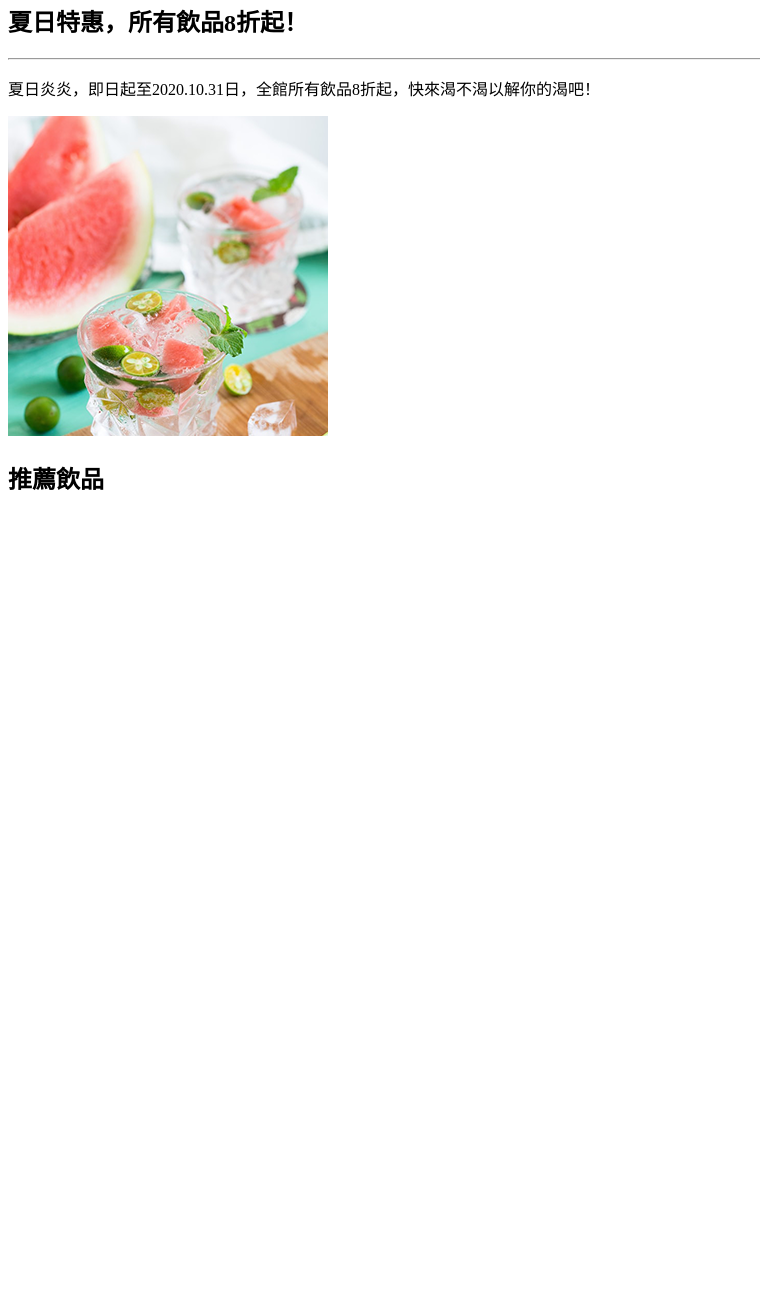
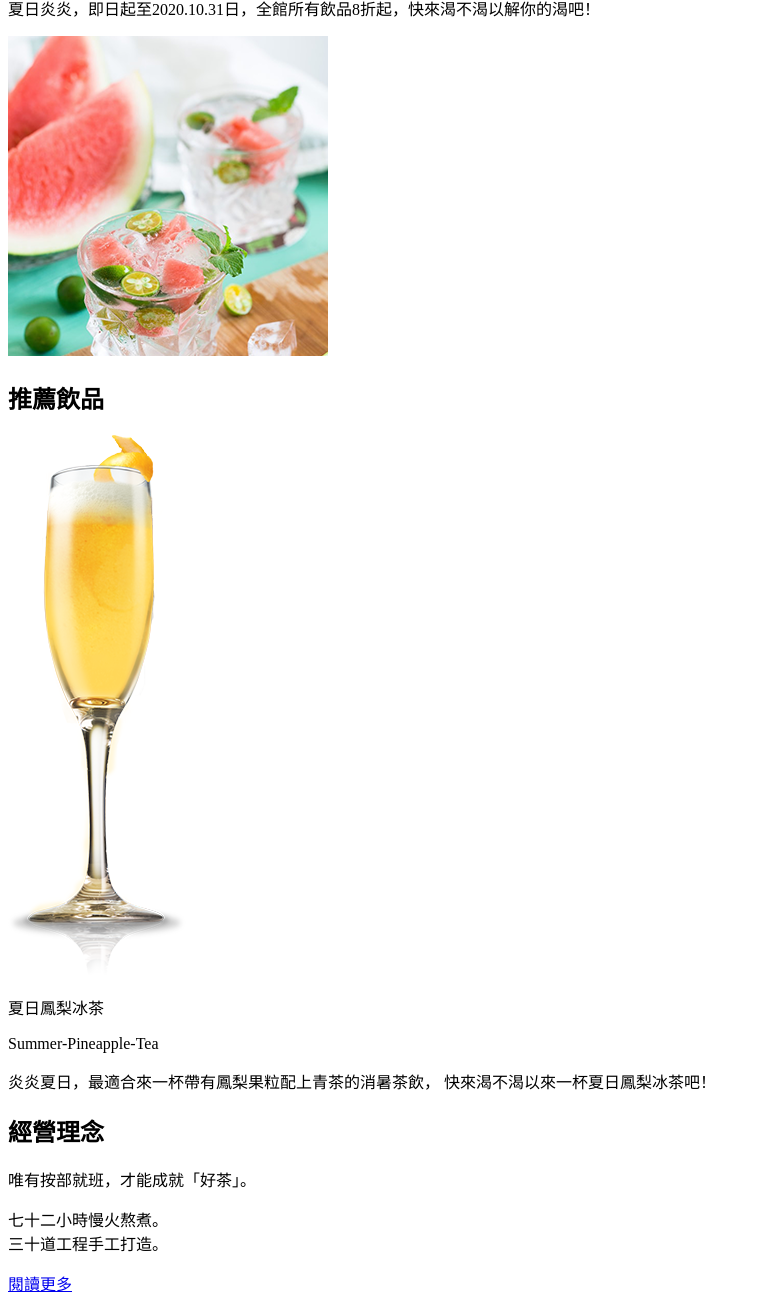
Before and after one commit to elina-wang/web_ornot, a plain HTML site: page index.html in a window 1280 px wide. Shown: the part 1199-2502 px from the top of the page, without its empty margins (0-760 px from the left). Before the commit the page ends 1714 px from the top, so only its background shows below. Drawn offline with Linux system fonts and the light colour scheme.

Commit message:
骨架完成

```diff
--- a/index.html
+++ b/index.html
@@ -36,7 +36,7 @@
         <h1>最新消息</h1>
         <div>
             <p>優惠訊息</p>
-            <h1>夏日特惠，所有飲品8折起！</h1>
+            <span>夏日特惠，所有飲品8折起！</span>
             <hr>
             <p>夏日炎炎，即日起至2020.10.31日，全館所有飲品8折起，快來渴不渴以解你的渴吧！</p>
             <img src="./img/drink.png" alt="無法顯示圖片">
@@ -44,7 +44,7 @@
         </div>
         <div>
             <p>優惠訊息</p>
-            <h1>夏日特惠，所有飲品8折起！</h1>
+            <span>夏日特惠，所有飲品8折起！</span>
             <hr>
             <p>夏日炎炎，即日起至2020.10.31日，全館所有飲品8折起，快來渴不渴以解你的渴吧！</p>
             <img src="./img/drink.png" alt="無法顯示圖片">
@@ -52,7 +52,7 @@
         </div>
         <div>
             <p>優惠訊息</p>
-            <h1>夏日特惠，所有飲品8折起！</h1>
+            <span>夏日特惠，所有飲品8折起！</span>
             <hr>
             <p>夏日炎炎，即日起至2020.10.31日，全館所有飲品8折起，快來渴不渴以解你的渴吧！</p>
             <img src="./img/drink.png" alt="無法顯示圖片">
@@ -62,6 +62,28 @@
 
     <section>
         <h1>推薦飲品</h1>
+        <img src="./img/pinapple.png" alt="無法顯示圖片">
+        <p>夏日鳳梨冰茶</p>
+        <p>Summer-Pineapple-Tea</p>
+        <p>炎炎夏日，最適合來一杯帶有鳳梨果粒配上青茶的消暑茶飲，
+            快來渴不渴以來一杯夏日鳳梨冰茶吧！
+        </p>
+    </section>
+
+    <section>
+        <h1>經營理念</h1>
+        <div>
+            <div class=".img"></div>
+            <span>唯有按部就班，才能成就「好茶」。</span>
+            <p>
+                七十二小時慢火熬煮。
+                <br>
+                三十道工程手工打造。
+            </p>
+            <div>
+                <a href="#">閱讀更多</a>
+            </div>
+        </div>
 
     </section>
 
```
Also changed, not shown: img/pinapple.png (added), img/tea.png (added).
